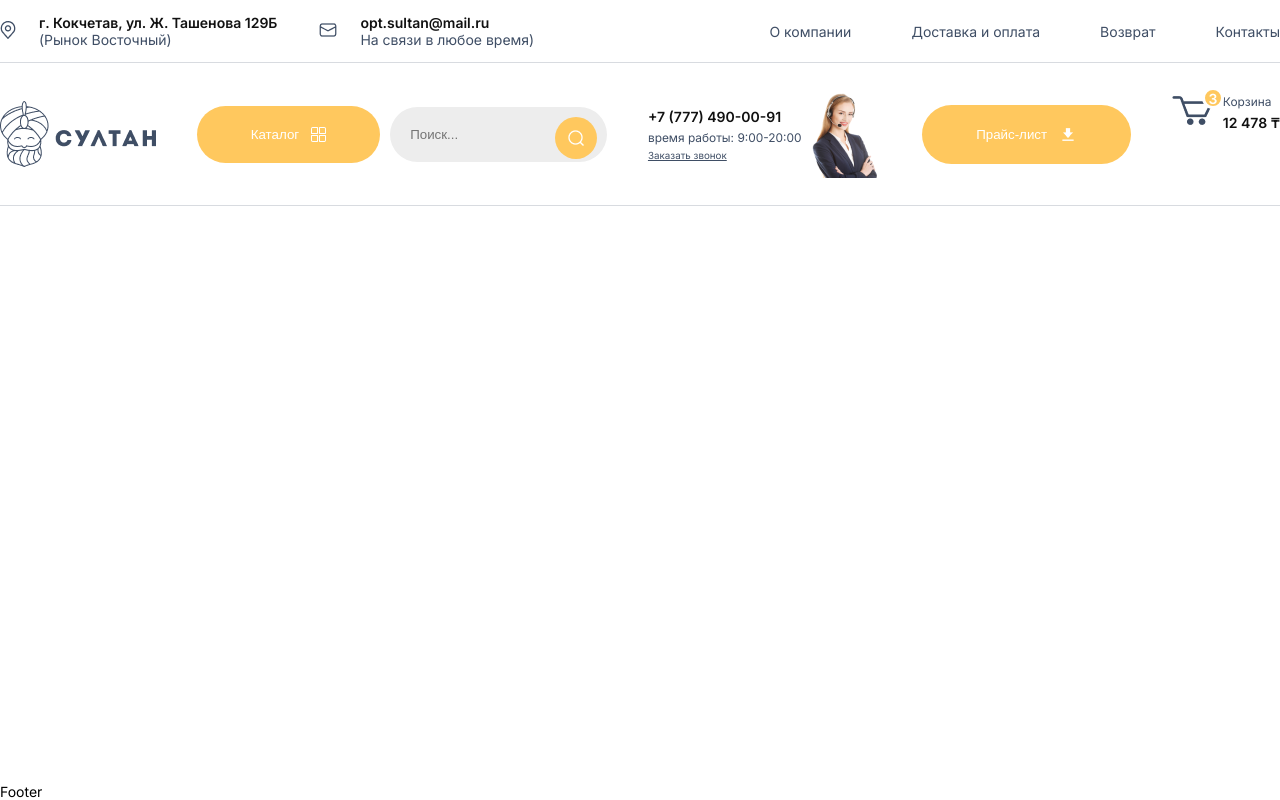
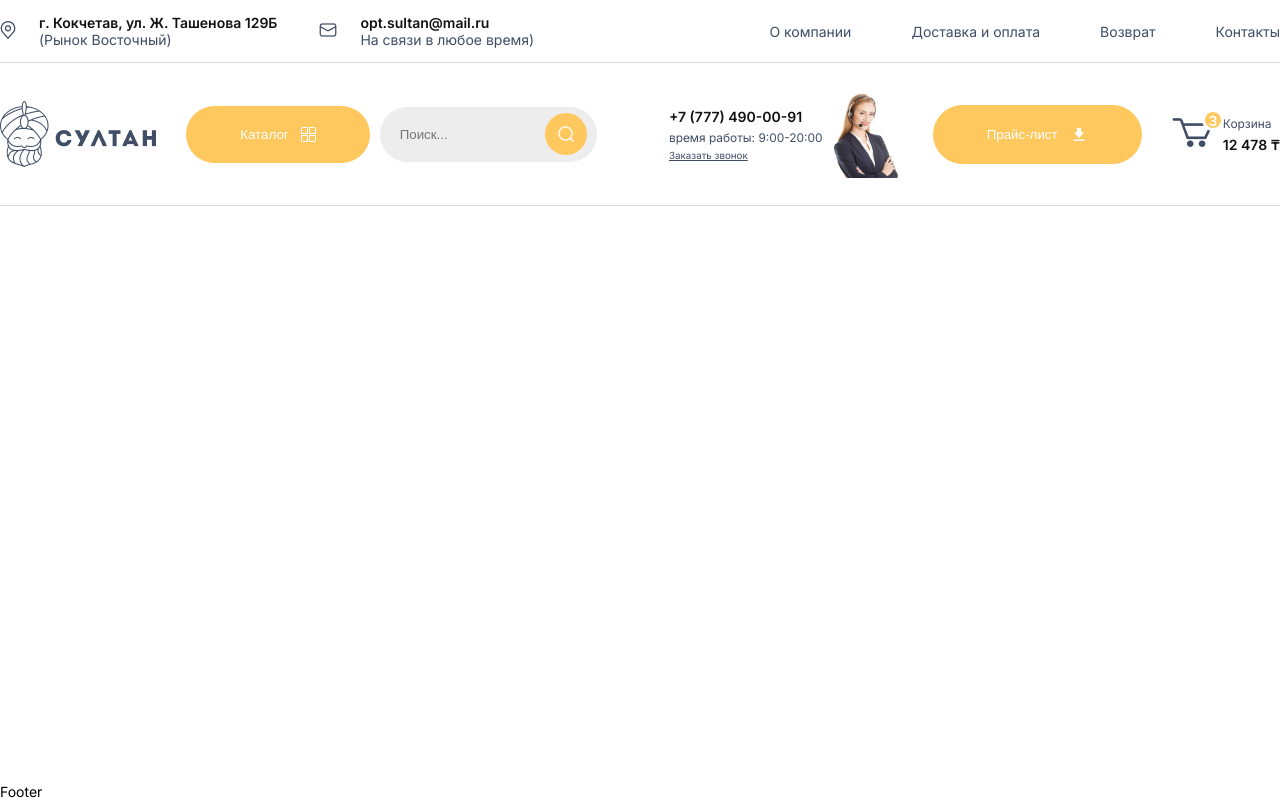
Before and after one commit to igorek888rane/shop-sultan, a React (Create React App) app: page / in a window 1280 px wide. Built offline with nearby package versions, Linux system fonts and the light colour scheme.

Commit message:
refactor

```diff
--- a/src/components/Header/Header.module.scss
+++ b/src/components/Header/Header.module.scss
@@ -51,8 +51,8 @@
 	.header__down {
 		display: flex;
 		justify-content: space-between;
+		align-items: center;
 		flex-flow: row wrap;
-
 		padding: 24px 0;
 		.item {
 			display: flex;
@@ -100,14 +100,14 @@
 				}
 			}
 		}
-		@media (max-width: 1103px) {
+		@media (max-width: 1110px) {
 			justify-content: center;
 			grid-gap: 10px;
 		}
 	}
 }
 
-@media (max-width: 568px) {
+@media (max-width: 576px) {
 	.header {
 		.header__up {
 		}
--- a/src/components/UI/Input/Input.module.scss
+++ b/src/components/UI/Input/Input.module.scss
@@ -1,11 +1,9 @@
 @import 'src/styles/variable';
 .input__block {
 	display: flex;
-	position: relative;
+	align-items: center;
 	max-width: 263px;
 	.input {
-		display: flex;
-		align-items: center;
 		width: 100%;
 		background: $grey;
 		border-radius: 36px;
@@ -13,8 +11,8 @@
 		outline: none;
 	}
 	.btn {
-		position: absolute;
-		top: 10px;
-		right: 10px;
+		position: relative;
+		top: 0;
+		right: 52px;
 	}
 }
```
